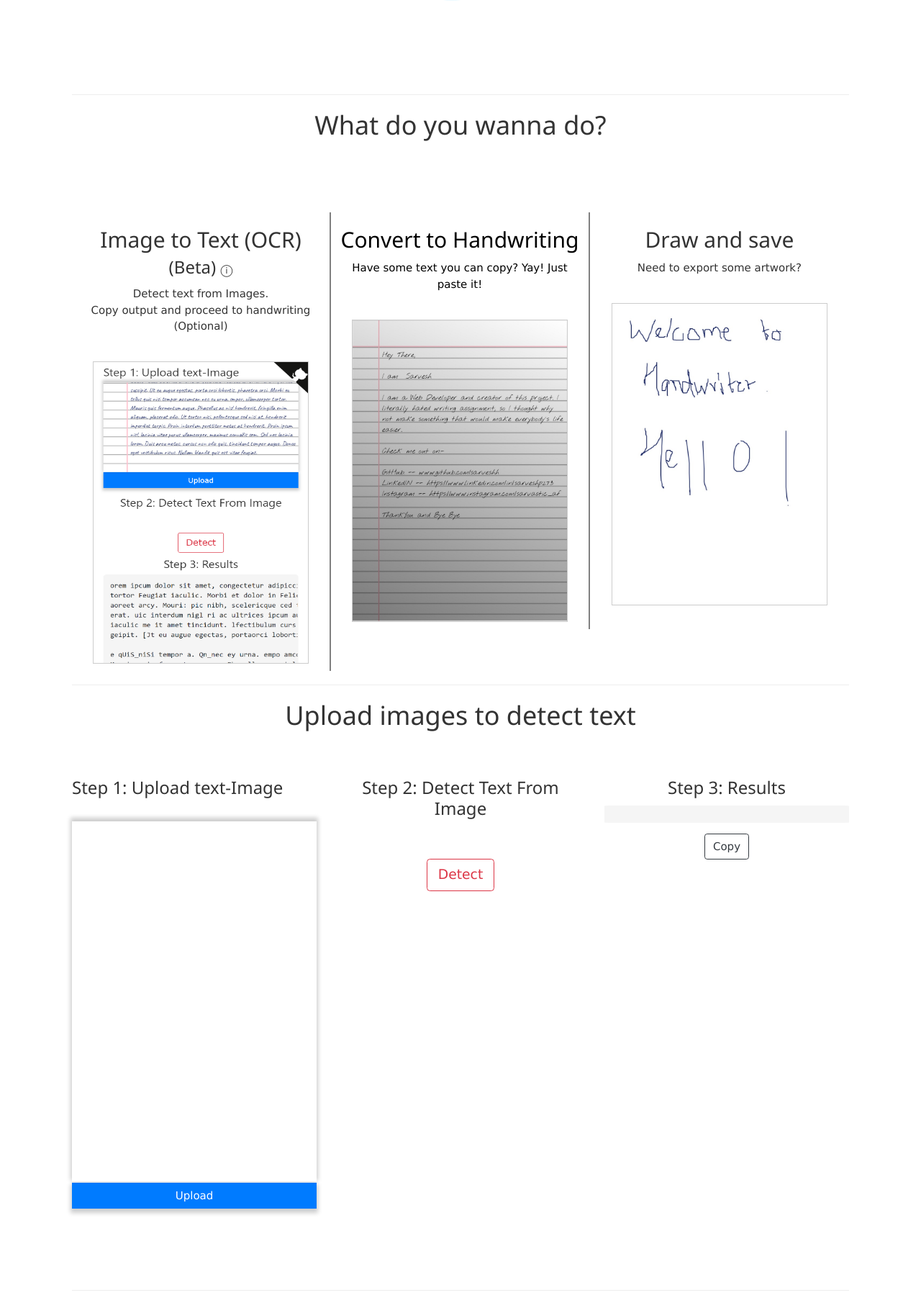
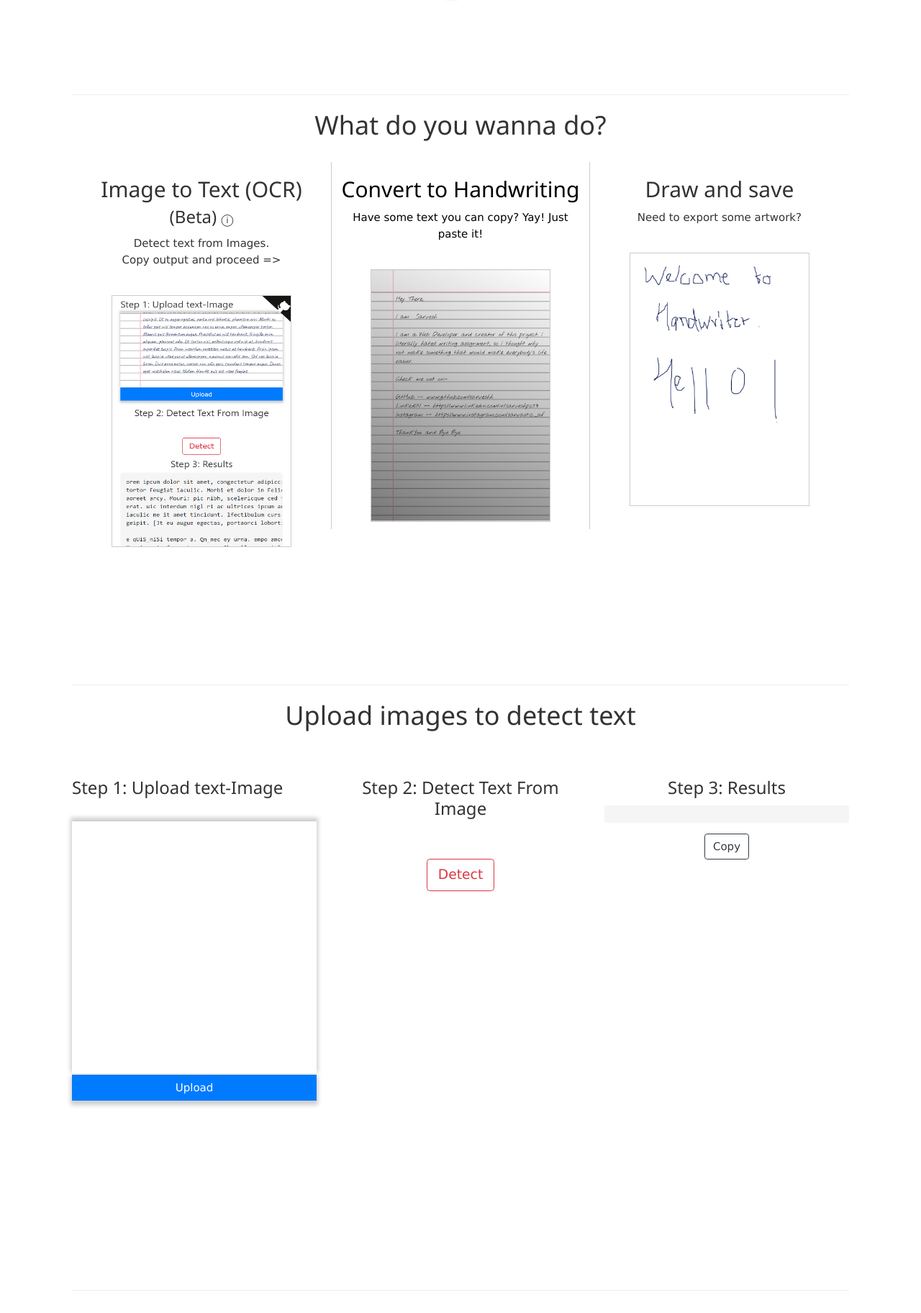
Before and after one commit to sarveshh/handwriter, a PHP site: page / in a window 1280 px wide. Shown: the part 729-2553 px from the top of the page at 72% size. Run offline with PHP 8.4, Linux system fonts and the light colour scheme; some libraries are stand-ins or nearby versions; some web fonts are replaced.

Commit message:
Fixed Styling

```diff
--- a/css/index.css
+++ b/css/index.css
@@ -507,7 +507,7 @@ input[type="file"]::before {
 
 .imagePreview {
   width: 100%;
-  height: 500px;
+  height: 350px;
   background-position: center center;
   background-color: #fff;
   /* background-size: cover; */
@@ -578,7 +578,7 @@ pre {
   color: black;
 }
 .workflow-wrap {
-  margin: 100px auto;
+  margin:30px auto;
   padding: 0;
   display: block;
   width: 100%;
@@ -587,11 +587,9 @@ pre {
   filter: url("#blur");
 }
 .workflow-wrap:hover .column:hover {
-  transform: scale(1.2, 1.2);
+  transform: scale(1.1, 1.1);
   filter: none;
 }
-
-
 
 .text-center .tooltiptext {
   visibility: hidden;
--- a/index.html
+++ b/index.html
@@ -70,25 +70,25 @@
         What do you wanna do?
       </h1>
       <div class="row workflow-wrap">
-        <div class="column workflow-ocr" style="border-right: 2px solid gray;text-align: center;" href="#workflow-ocr">
+        <div class="column workflow-ocr" style="text-align: center;" href="#workflow-ocr">
           <h2>Image to Text (OCR) <small>(Beta) </small><a style="font-size: 1.1rem;"
               title="Works locally only, for now!">
               &#9432;
             </a></h2>
 
           <p>Detect text from Images.
-            <br />Copy output and proceed to handwriting (Optional)</p><br>
-          <img src="./images/demo1.png" width="300px" height="420px" style="border: 1px solid #ccc">
+            <br />Copy output and proceed =></p><br>
+          <img src="./images/demo1.png" width="250px" height="350px" style="border: 1px solid #ccc">
         </div>
-        <div class="column workflow-handwrite" style="border-right: 2px solid gray; text-align: center;">
+        <div class="column workflow-handwrite" style="border-right: 1px solid #ccc; border-left: 1px solid #ccc;text-align: center;">
           <h2>Convert to Handwriting</h2>
           <p>Have some text you can copy? Yay! Just paste it!</p><br>
-          <img src="./samples/sample4.jpg" width="300px" height="420px" style="border: 1px solid #ccc">
+          <img src="./samples/sample4.jpg" width="250px" style="border: 1px solid #ccc">
         </div>
         <div class="column workflow-draw" style="text-align: center;">
           <h2>Draw and save</h2>
           <p>Need to export some artwork?</p><br>
-          <img src="./images/demo2.jpg" width="300px" height="420px" style="border: 1px solid #ccc">
+          <img src="./images/demo2.jpg" width="250px" style="border: 1px solid #ccc">
         </div>
       </div>
     </div>
@@ -491,7 +491,7 @@
   <svg xmlns="http://www.w3.org/2000/svg" version="1.1">
     <defs>
       <filter id="blur">
-        <feGaussianBlur stdDeviation="2" />
+        <feGaussianBlur stdDeviation="4" />
       </filter>
     </defs>
   </svg>
```
